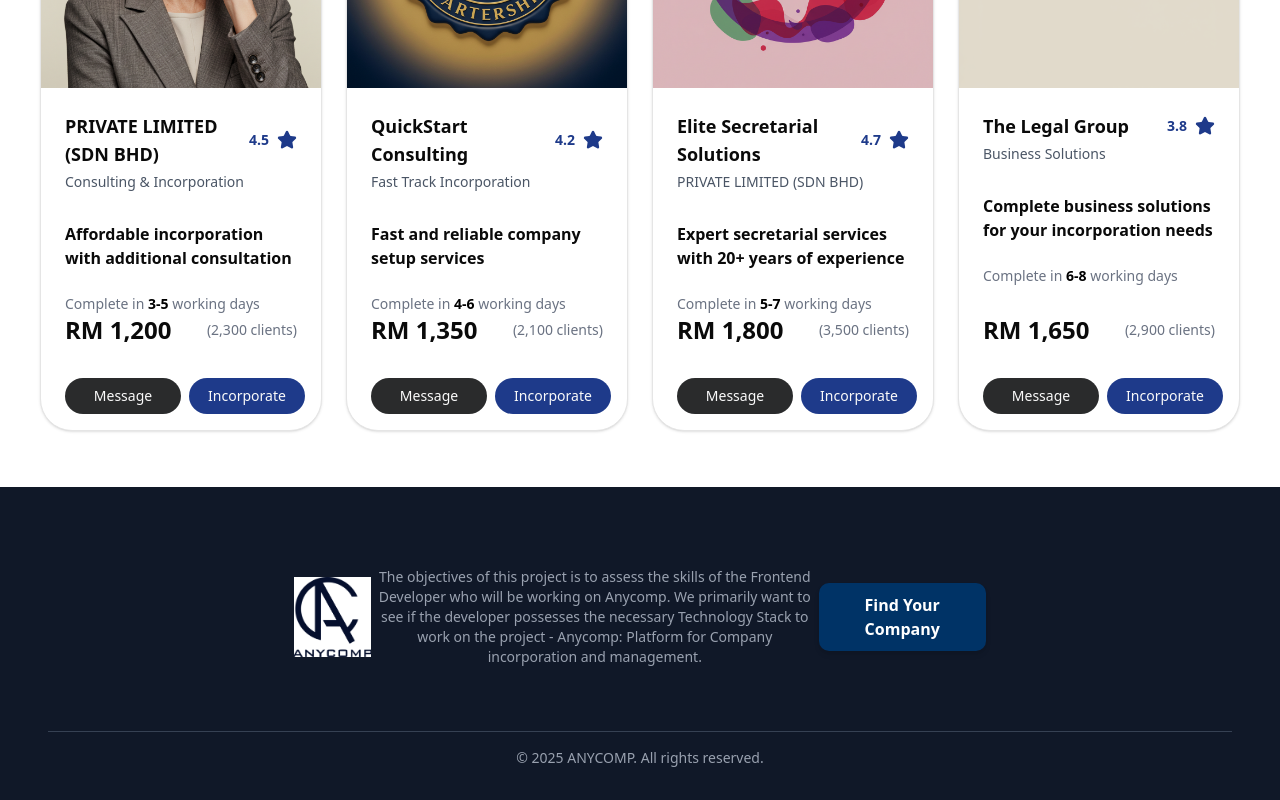
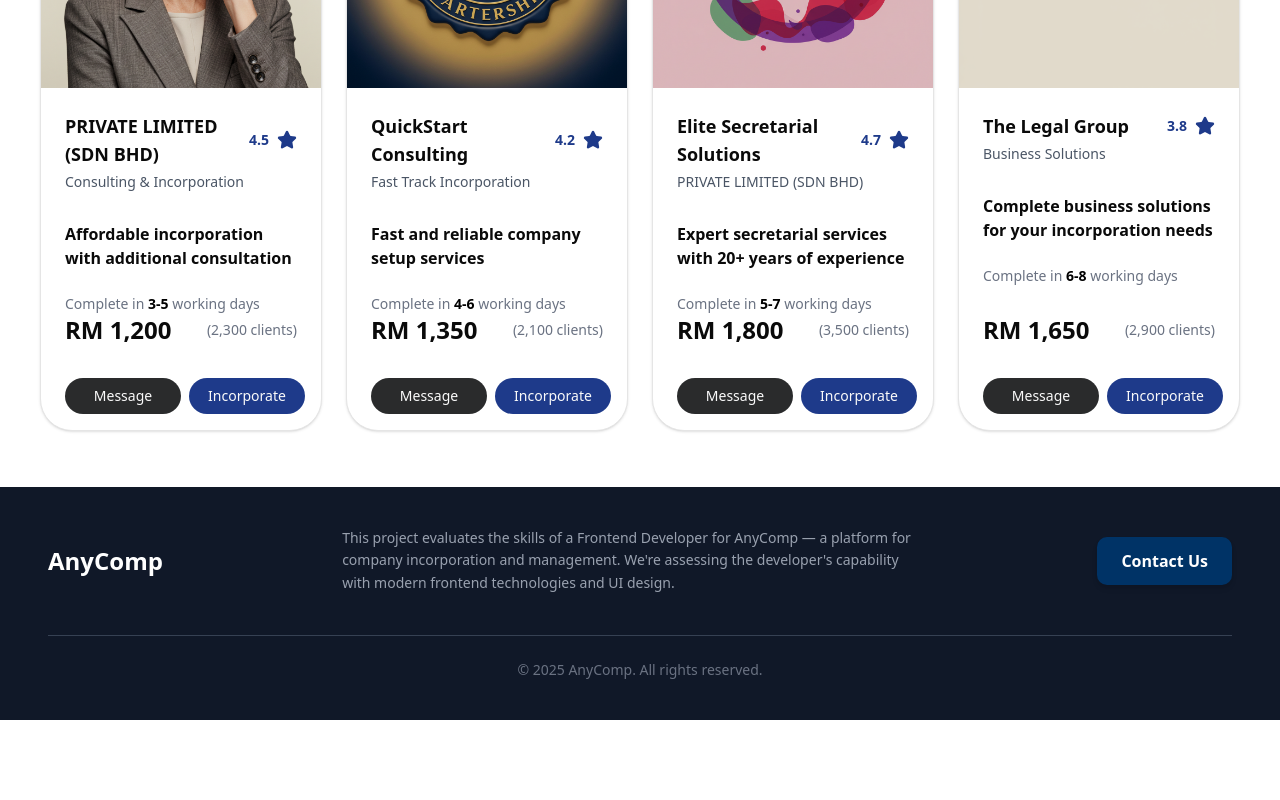
Before and after one commit to mafiqsb/cosec-marketplace-st-comp, a Next.js app: page / in a window 1280 px wide. Shown: the part 1273-2073 px from the top of the page. After the commit the page ends 1993 px from the top, so only its background shows below. Built offline with nearby package versions, Linux system fonts and the light colour scheme.

Commit message:
updated code for footer, navbar, companiesDisplay

```diff
--- a/component/Footer.tsx
+++ b/component/Footer.tsx
@@ -2,42 +2,27 @@
 
 export default function Footer() {
   return (
-    <footer className="bg-gray-900 text-white py-4 lg:py-8 bottom-0">
-      <div className="container mx-auto px-1 lg:px-12">
-        <div className="flex flex-col items-center text-center justify-center gap-6 px-4 lg:py-8">
-          <div className=" mt-4 flex flex-col lg:flex-row items-center justify-between w-full max-w-[90%] xl:max-w-[60%]">
-            {/* LOGO */}
-            <div className="text-white flex items-center justify-center font-extrabold text-xl mb-4 md:mb-0">
-              <img
-                src="/AnyComp_Logo.png"
-                alt="company logo"
-                className="h-20 w-20 object-cover"
-              />
-            </div>
+    <footer className="bg-gray-900 text-white py-10">
+      <div className="container mx-auto px-4 lg:px-12">
+        <div className="flex flex-col lg:flex-row items-center justify-between gap-10 max-w-7xl mx-auto">
+          <div className="text-2xl font-extrabold">AnyComp</div>
 
-            {/* Description */}
-            <div className=" lg:mt-0 flex flex-col items-center lg:max-w-md text-center">
-              <p className="text-sm text-gray-400">
-                The objectives of this project is to assess the skills of the
-                Frontend Developer who will be working on Anycomp. We primarily
-                want to see if the developer possesses the necessary Technology
-                Stack to work on the project - Anycomp: Platform for Company
-                incorporation and management.
-              </p>
-            </div>
+          <div className="text-gray-400 text-sm leading-relaxed text-center lg:text-left max-w-xl">
+            This project evaluates the skills of a Frontend Developer for
+            AnyComp — a platform for company incorporation and management. We're
+            assessing the developer's capability with modern frontend
+            technologies and UI design.
+          </div>
 
-            {/* Button */}
-            <div className="flex items-center mt-4 lg:mt-0">
-              <button className="bg-[#003366] text-white font-semibold p-2.5 rounded-lg shadow-md hover:bg-[#002255b9] transition-all duration-300 ease-in-out cursor-pointer">
-                Find Your Company
-              </button>
-            </div>
+          <div>
+            <button className="bg-[#003366] hover:bg-[#002255] text-white font-semibold px-6 py-3 rounded-lg shadow-md transition duration-300 ease-in-out">
+              Contact Us
+            </button>
           </div>
         </div>
 
-        {/* Copyright */}
-        <div className="mt-8 border-t border-gray-700 pt-4 text-center text-gray-400 text-sm">
-          © {new Date().getFullYear()} ANYCOMP. All rights reserved.
+        <div className="border-t border-gray-700 mt-10 pt-6 text-center text-sm text-gray-500">
+          © {new Date().getFullYear()} AnyComp. All rights reserved.
         </div>
       </div>
     </footer>
--- a/component/Home/CompaniesDisplay.tsx
+++ b/component/Home/CompaniesDisplay.tsx
@@ -2,7 +2,6 @@
 
 import { useState } from 'react';
 import { Button } from '@/components/ui/button';
-import { services as allServices } from '@/app/data/Data';
 import {
   Card,
   CardContent,
@@ -36,9 +35,10 @@
 }
 
 export default function CompaniesDisplay({ services }: CompaniesDisplayProps) {
-  const [displayedServices, setDisplayedServices] = useState(allServices);
+  const [displayedServices, setDisplayedServices] = useState(services);
   const [sortBy, setSortBy] = useState('');
   const [filterBy, setFilterBy] = useState('');
+  const [showCard, setShowCard] = useState(false);
 
   const parsePrice = (price: string) =>
     parseFloat(price.replace('RM', '').replace(',', ''));
@@ -92,7 +92,7 @@
 
   const handleFilterChange = (value: string) => {
     setFilterBy(value);
-    let filtered = [...allServices];
+    let filtered = [...services];
 
     switch (value) {
       case 'types':
@@ -133,7 +133,7 @@
           </p>
         </div>
 
-        <div className="flex flex-col sm:flex-row sm:items-center gap-2">
+        <div className="flex flex-row items-center gap-2">
           <Select value={sortBy} onValueChange={handleSortChange}>
             <SelectTrigger className="px-2 py-1 font-bold text-black border-none shadow-none">
               <SelectValue placeholder="Sort by: Ratings" />
@@ -229,10 +229,13 @@
                 </div>
 
                 <CardFooter className="flex justify-between space-x-2 mt-4 mb-4 w-full px-6">
-                  <Button className="text-sm px-4 py-2 bg-[#2a2b2c] rounded-full w-[50%]">
+                  <Button className="text-sm px-4 py-2 bg-[#2a2b2c] rounded-full w-[50%] cursor-pointer hover:bg-[#393a3b] transition duration-300 ease-in-out">
                     Message
                   </Button>
-                  <Button className="text-sm px-4 py-2 bg-[#1e3a8a] rounded-full w-[50%]">
+                  <Button
+                    className="text-sm px-4 py-2 bg-[#1e3a8a] rounded-full w-[50%] cursor-pointer hover:bg-[#002255] transition duration-300 ease-in-out"
+                    onClick={() => setShowCard(true)}
+                  >
                     Incorporate
                   </Button>
                 </CardFooter>
@@ -241,6 +244,53 @@
           ))}
         </div>
       )}
+
+      {/* Card Popup */}
+      {showCard && (
+        <div className="fixed inset-0 bg-black/30 backdrop-blur-sm flex items-center justify-center z-50">
+          <div className="bg-white text-black rounded-xl shadow-lg p-8 w-full max-w-md relative">
+            <button
+              onClick={() => setShowCard(false)}
+              className="absolute top-3 right-4 text-black text-xl font-bold cursor-pointer"
+            >
+              &times;
+            </button>
+
+            <h2 className="text-xl font-semibold mb-4">
+              Incorporate Your Company
+            </h2>
+            <form className="flex flex-col gap-4">
+              <input
+                type="text"
+                placeholder="Company Name"
+                className="border p-2 rounded"
+              />
+              <select className="border p-2 rounded">
+                <option value="">Business Type</option>
+                <option value="sdn-bhd">Sdn Bhd</option>
+                <option value="sole">Sole Proprietor</option>
+                <option value="partnership">Partnership</option>
+              </select>
+              <input
+                type="text"
+                placeholder="Director Name"
+                className="border p-2 rounded"
+              />
+              <input
+                type="text"
+                placeholder="Address"
+                className="border p-2 rounded"
+              />
+              <button
+                type="submit"
+                className="bg-[#003366] text-white py-2 rounded cursor-pointer hover:bg-[#002255] transition duration-300 ease-in-out"
+              >
+                Submit
+              </button>
+            </form>
+          </div>
+        </div>
+      )}
     </div>
   );
 }
--- a/component/Navbar.tsx
+++ b/component/Navbar.tsx
@@ -230,21 +230,15 @@
               </div>
             ))}
           </div>
-          <div className="mt-auto flex justify-center w-full mb-6">
-            <div className="flex items-center justify-center gap-4 w-full">
-              <div>
-                <FaRegBell />
-              </div>
-              <div>
-                <FaGear />
-              </div>
+          <div className="mt-auto flex justify-end w-full mb-6">
+            <div className="flex items-center justify-end gap-4 w-full mr-8">
               <div className="flex items-center gap-2">
+                <p className="font-light text-sm">Joachim Berthier</p>
                 <img
                   src="/profile.png"
                   alt="profile"
                   className="h-8 w-8 object-cover rounded-full"
                 />
-                <p className="font-light text-sm">Joachim Berthier</p>
               </div>
             </div>
           </div>
```
